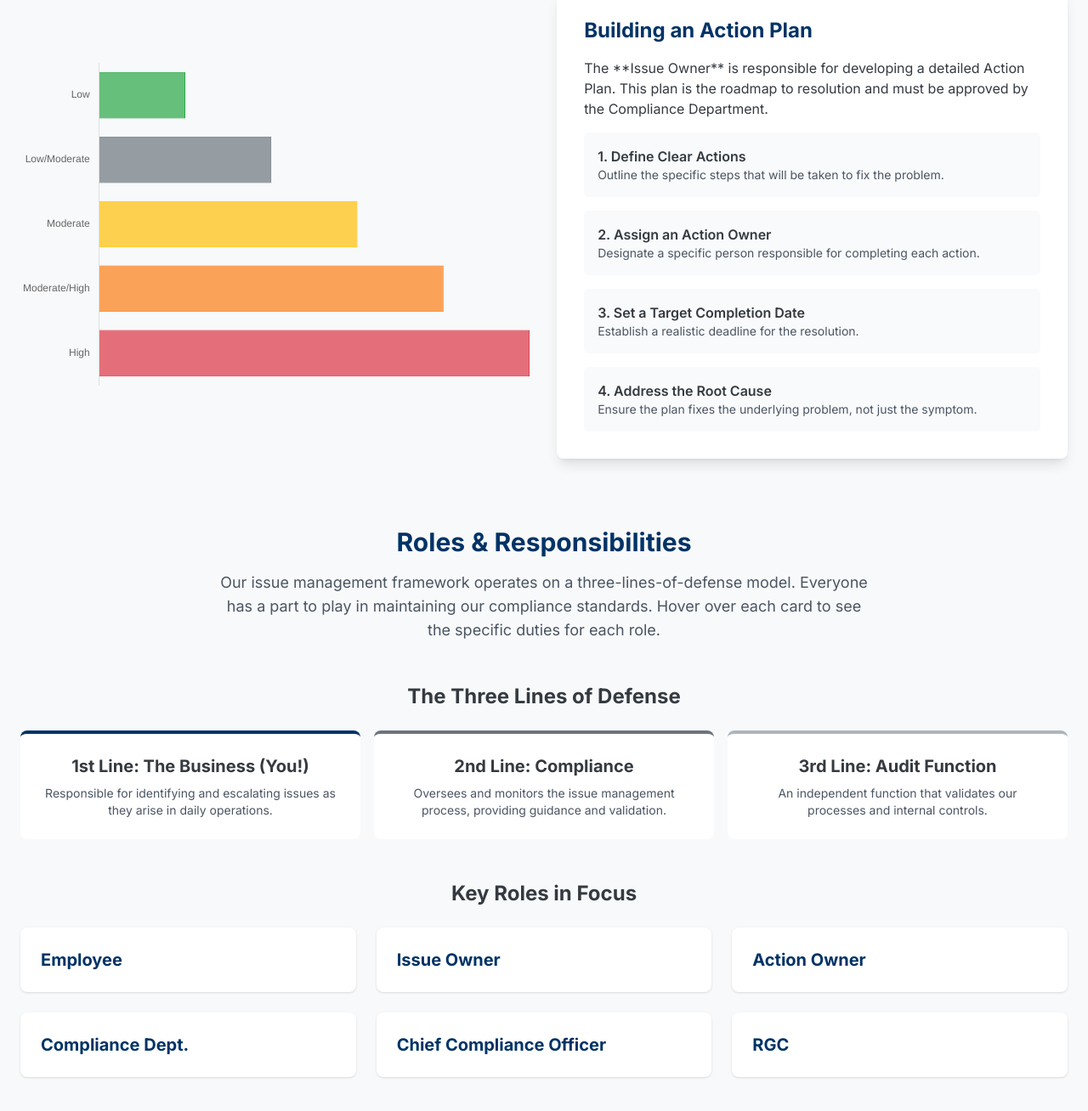
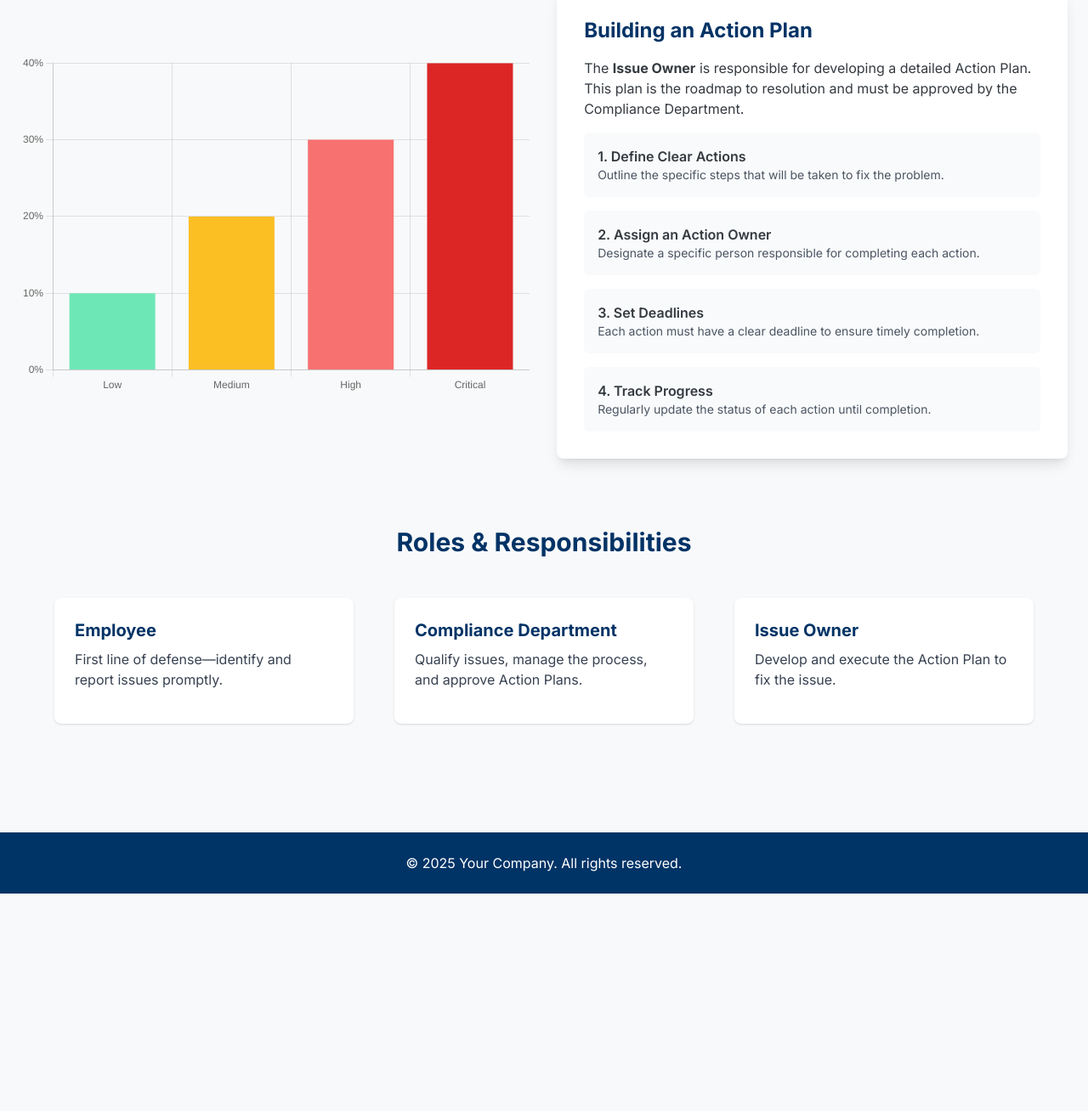
Before and after one commit to df-brainfinance/df-brainfinance.github.io, a plain HTML site: page index.html in a window 1280 px wide. Shown: the part 1448-2756 px from the top of the page at 85% size. After the commit the page ends 2500 px from the top, so only its background shows below. Drawn offline with nearby package versions, Linux system fonts and the light colour scheme.

Commit message:
Update index.html

```diff
--- a/index.html
+++ b/index.html
@@ -96,7 +96,7 @@
 
         <section id="process" class="mb-20">
             <h2 class="text-3xl font-bold text-center mb-12 text-[#003366]">The Escalation Process: A Step-by-Step Guide</h2>
-             <p class="text-lg text-gray-600 max-w-3xl mx-auto mb-12 text-center">The issue management process follows a clear, structured path from discovery to closure. Your primary responsibility is timely reporting within **two business days**. Click on each step below to learn more about what happens at each stage and what is required.</p>
+             <p class="text-lg text-gray-600 max-w-3xl mx-auto mb-12 text-center">The issue management process follows a clear, structured path from discovery to closure. Your primary responsibility is timely reporting within <strong>two business days</strong>. Click on each step below to learn more about what happens at each stage and what is required.</p>
             <div class="flex flex-col md:flex-row gap-8">
                 <div class="md:w-1/3">
                     <div id="step1" class="process-step p-4 mb-2 active">
@@ -115,7 +115,7 @@
                 <div class="md:w-2/3 bg-white p-8 rounded-lg shadow-lg">
                     <div id="step1-content">
                         <h3 class="text-2xl font-bold mb-4 text-[#003366]">Discovery & Escalation</h3>
-                        <p class="mb-4">A compliance issue is any gap between our practices and laws, regulations, or policies. It can be an **Internal Mistake**, a **Customer Complaint**, or a **Regulatory Finding**.</p>
+                        <p class="mb-4">A compliance issue is any gap between our practices and laws, regulations, or policies. It can be an <strong>Internal Mistake</strong>, a <strong>Customer Complaint</strong>, or a <strong>Regulatory Finding</strong>.</p>
                         <p class="mb-4 font-semibold">Your responsibility is to report any potential issue to the Compliance Department within <span class="text-[#003366]">2 business days</span> of discovery.</p>
                         <div class="bg-gray-100 p-4 rounded-md">
                             <h4 class="font-bold mb-2">Your escalation must include:</h4>
@@ -157,7 +157,7 @@
                 </div>
                 <div class="lg:w-1/2 w-full bg-white p-8 rounded-lg shadow-lg">
                     <h3 class="text-2xl font-bold mb-4 text-[#003366]">Building an Action Plan</h3>
-                    <p class="mb-4">The **Issue Owner** is responsible for developing a detailed Action Plan. This plan is the roadmap to resolution and must be approved by the Compliance Department.</p>
+                    <p class="mb-4">The <strong>Issue Owner</strong> is responsible for developing a detailed Action Plan. This plan is the roadmap to resolution and must be approved by the Compliance Department.</p>
                     <div class="space-y-4">
                         <div class="p-4 bg-gray-50 rounded-md">
                             <h4 class="font-semibold">1. Define Clear Actions</h4>
@@ -168,12 +168,12 @@
                             <p class="text-sm text-gray-600">Designate a specific person responsible for completing each action.</p>
                         </div>
                         <div class="p-4 bg-gray-50 rounded-md">
-                            <h4 class="font-semibold">3. Set a Target Completion Date</h4>
-                            <p class="text-sm text-gray-600">Establish a realistic deadline for the resolution.</p>
+                            <h4 class="font-semibold">3. Set Deadlines</h4>
+                            <p class="text-sm text-gray-600">Each action must have a clear deadline to ensure timely completion.</p>
                         </div>
                         <div class="p-4 bg-gray-50 rounded-md">
-                            <h4 class="font-semibold">4. Address the Root Cause</h4>
-                            <p class="text-sm text-gray-600">Ensure the plan fixes the underlying problem, not just the symptom.</p>
+                            <h4 class="font-semibold">4. Track Progress</h4>
+                            <p class="text-sm text-gray-600">Regularly update the status of each action until completion.</p>
                         </div>
                     </div>
                 </div>
@@ -181,181 +181,140 @@
         </section>
 
         <section id="roles" class="mb-20">
-            <h2 class="text-3xl font-bold text-center mb-4 text-[#003366]">Roles & Responsibilities</h2>
-            <p class="text-lg text-gray-600 max-w-3xl mx-auto mb-12 text-center">Our issue management framework operates on a three-lines-of-defense model. Everyone has a part to play in maintaining our compliance standards. Hover over each card to see the specific duties for each role.</p>
-
-            <div class="mb-12">
-                <h3 class="text-2xl font-bold text-center mb-6">The Three Lines of Defense</h3>
-                <div class="grid md:grid-cols-3 gap-4 text-center">
-                    <div class="bg-white p-6 rounded-lg border-t-4 border-[#003366]">
-                        <h4 class="font-bold text-xl">1st Line: The Business (You!)</h4>
-                        <p class="text-sm text-gray-600 mt-2">Responsible for identifying and escalating issues as they arise in daily operations.</p>
-                    </div>
-                    <div class="bg-white p-6 rounded-lg border-t-4 border-[#6c757d]">
-                        <h4 class="font-bold text-xl">2nd Line: Compliance</h4>
-                        <p class="text-sm text-gray-600 mt-2">Oversees and monitors the issue management process, providing guidance and validation.</p>
-                    </div>
-                    <div class="bg-white p-6 rounded-lg border-t-4 border-[#ADB5BD]">
-                        <h4 class="font-bold text-xl">3rd Line: Audit Function</h4>
-                        <p class="text-sm text-gray-600 mt-2">An independent function that validates our processes and internal controls.</p>
+            <h2 class="text-3xl font-bold text-center mb-12 text-[#003366]">Roles & Responsibilities</h2>
+            <div class="grid md:grid-cols-3 gap-12 max-w-6xl mx-auto">
+                <div class="role-card bg-white p-6 rounded-lg shadow cursor-pointer hover:shadow-lg transition">
+                    <h3 class="text-xl font-bold mb-2 text-[#003366]">Employee</h3>
+                    <p class="text-gray-700 mb-4">First line of defense—identify and report issues promptly.</p>
+                    <div class="details text-sm text-gray-600">
+                        <ul class="list-disc list-inside">
+                            <li>Recognize potential compliance issues.</li>
+                            <li>Report issues to Compliance within 2 business days.</li>
+                            <li>Provide detailed information to support investigation.</li>
+                        </ul>
                     </div>
                 </div>
+                <div class="role-card bg-white p-6 rounded-lg shadow cursor-pointer hover:shadow-lg transition">
+                    <h3 class="text-xl font-bold mb-2 text-[#003366]">Compliance Department</h3>
+                    <p class="text-gray-700 mb-4">Qualify issues, manage the process, and approve Action Plans.</p>
+                    <div class="details text-sm text-gray-600">
+                        <ul class="list-disc list-inside">
+                            <li>Review escalated issues for qualification.</li>
+                            <li>Assign impact ratings and follow-up requirements.</li>
+                            <li>Approve Action Plans and monitor progress.</li>
+                        </ul>
                     </div>
-
-            <h3 class="text-2xl font-bold text-center mb-6">Key Roles in Focus</h3>
-            <div class="grid sm:grid-cols-2 lg:grid-cols-3 gap-6">
-                <div class="role-card card bg-white p-6 rounded-lg shadow">
-                    <h4 class="font-bold text-xl text-[#003366]">Employee</h4>
-                    <p class="details mt-2 text-gray-600">Identifies and escalates potential compliance issues promptly.</p>
                 </div>
-                <div class="role-card card bg-white p-6 rounded-lg shadow">
-                    <h4 class="font-bold text-xl text-[#003366]">Issue Owner</h4>
-                    <p class="details mt-2 text-gray-600">Develops and implements the action plan to fix the issue.</p>
+                <div class="role-card bg-white p-6 rounded-lg shadow cursor-pointer hover:shadow-lg transition">
+                    <h3 class="text-xl font-bold mb-2 text-[#003366]">Issue Owner</h3>
+                    <p class="text-gray-700 mb-4">Develop and execute the Action Plan to fix the issue.</p>
+                    <div class="details text-sm text-gray-600">
+                        <ul class="list-disc list-inside">
+                            <li>Define clear actions, deadlines, and responsible persons.</li>
+                            <li>Report progress to Compliance regularly.</li>
+                            <li>Ensure timely resolution and closure.</li>
+                        </ul>
                     </div>
-                <div class="role-card card bg-white p-6 rounded-lg shadow">
-                    <h4 class="font-bold text-xl text-[#003366]">Action Owner</h4>
-                    <p class="details mt-2 text-gray-600">Completes specific tasks within the action plan on time.</p>
-                </div>
-                <div class="role-card card bg-white p-6 rounded-lg shadow">
-                    <h4 class="font-bold text-xl text-[#003366]">Compliance Dept.</h4>
-                    <p class="details mt-2 text-gray-600">Manages the overall process, tracks issues, and approves closures.</p>
-                </div>
-                <div class="role-card card bg-white p-6 rounded-lg shadow">
-                    <h4 class="font-bold text-xl text-[#003366]">Chief Compliance Officer</h4>
-                    <p class="details mt-2 text-gray-600">Ultimately responsible for the standard and its effective implementation.</p>
-                </div>
-                <div class="role-card card bg-white p-6 rounded-lg shadow">
-                    <h4 class="font-bold text-xl text-[#003366]">RGC</h4>
-                    <p class="details mt-2 text-gray-600">Provides oversight and approves high-risk and regulatory-related issue closures.</p>
                 </div>
             </div>
         </section>
 
     </main>
 
-    <footer class="bg-white border-t mt-12">
-        <div class="container mx-auto px-6 py-4 text-center text-gray-500">
-            <p>&copy; 2025 Your Company. All Rights Reserved. For Internal Training Purposes Only.</p>
-        </div>
+    <footer class="bg-[#003366] text-white py-6 text-center">
+        &copy; 2025 Your Company. All rights reserved.
     </footer>
 
     <script>
-        document.addEventListener('DOMContentLoaded', function() {
-            // Navigation scroll highlighting
-            const sections = document.querySelectorAll('section');
-            const navLinks = document.querySelectorAll('.nav-link');
-
-            window.addEventListener('scroll', () => {
-                let current = '';
-                sections.forEach(section => {
-                    const sectionTop = section.offsetTop;
-                    if (pageYOffset >= sectionTop - 60) {
-                        current = section.getAttribute('id');
-                    }
-                });
-
-                navLinks.forEach(link => {
-                    link.classList.remove('active');
-                    if (link.getAttribute('href').includes(current)) {
-                        link.classList.add('active');
-                    }
-                });
-            });
-
-            // Smooth scrolling for nav links
-            navLinks.forEach(anchor => {
-                anchor.addEventListener('click', function (e) {
-                    e.preventDefault();
-                    document.querySelector(this.getAttribute('href')).scrollIntoView({
-                        behavior: 'smooth'
-                    });
-                });
-            });
-
-            // Process steps interaction
+        // Process steps toggling
         const steps = document.querySelectorAll('.process-step');
-            const stepContents = document.querySelectorAll('[id$="-content"]');
+        const contents = {
+            step1: document.getElementById('step1-content'),
+            step2: document.getElementById('step2-content'),
+            step3: document.getElementById('step3-content')
+        };
 
         steps.forEach(step => {
             step.addEventListener('click', () => {
                 steps.forEach(s => s.classList.remove('active'));
                 step.classList.add('active');
 
-                    const targetId = step.id + '-content';
-                    stepContents.forEach(content => {
-                        if (content.id === targetId) {
-                            content.classList.remove('hidden');
+                for (const key in contents) {
+                    if (key === step.id) {
+                        contents[key].classList.remove('hidden');
                     } else {
-                            content.classList.add('hidden');
+                        contents[key].classList.add('hidden');
+                    }
                 }
             });
         });
+
+        // Role cards details toggle on click (mobile friendly)
+        const roleCards = document.querySelectorAll('.role-card');
+        roleCards.forEach(card => {
+            card.addEventListener('click', () => {
+                const details = card.querySelector('.details');
+                if (details.style.display === 'block') {
+                    details.style.display = 'none';
+                } else {
+                    details.style.display = 'block';
+                }
+            });
         });
 
-            // Impact Chart
+        // Chart.js for Impact Assessment
         const ctx = document.getElementById('impactChart').getContext('2d');
-            const impactData = {
-                labels: ['Low', 'Low/Moderate', 'Moderate', 'Moderate/High', 'High'],
+
+        const impactChart = new Chart(ctx, {
+            type: 'bar',
+            data: {
+                labels: ['Low', 'Medium', 'High', 'Critical'],
                 datasets: [{
-                    label: 'Impact Level',
-                    data: [1, 2, 3, 4, 5],
+                    label: 'Impact Rating',
+                    data: [10, 20, 30, 40],
                     backgroundColor: [
-                        'rgba(40, 167, 69, 0.7)',
-                        'rgba(108, 117, 125, 0.7)',
-                        'rgba(255, 193, 7, 0.7)',
-                        'rgba(253, 126, 20, 0.7)',
-                        'rgba(220, 53, 69, 0.7)'
-                    ],
-                    borderColor: [
-                        'rgba(40, 167, 69, 1)',
-                        'rgba(108, 117, 125, 1)',
-                        'rgba(255, 193, 7, 1)',
-                        'rgba(253, 126, 20, 1)',
-                        'rgba(220, 53, 69, 1)'
-                    ],
-                    borderWidth: 1
+                        '#6EE7B7',
+                        '#FBBF24',
+                        '#F87171',
+                        '#DC2626'
+                    ]
                 }]
-            };
-            const impactTooltips = [
-                'Inconsequential risk. Requires minor action.',
-                'Minor risk due to a weakness. Requires timely action.',
-                'More than inconsequential risk due to a poorly designed control. Requires prompt action.',
-                'Meaningful risk due to an absent or failed control. Requires urgent action.',
-                'Significant risk (financial, legal, or reputational). Requires immediate action. Regulatory findings are automatically High Impact.'
-            ];
-
-            new Chart(ctx, {
-                type: 'bar',
-                data: impactData,
+            },
             options: {
                 responsive: true,
                 maintainAspectRatio: false,
-                    indexAxis: 'y',
-                    scales: {
-                        x: {
-                            display: false,
-                            beginAtZero: true
-                        },
-                        y: {
-                            grid: { display: false }
-                        }
-                    },
                 plugins: {
-                        legend: {
-                            display: false
-                        },
                     tooltip: {
                         callbacks: {
                             label: function(context) {
-                                    return impactTooltips[context.dataIndex];
+                                const impactDescriptions = {
+                                    'Low': 'Minor impact, minimal risk.',
+                                    'Medium': 'Moderate impact, requires timely action.',
+                                    'High': 'Significant impact, immediate attention needed.',
+                                    'Critical': 'Severe impact, escalated to executive level.'
+                                };
+                                let label = context.dataset.label || '';
+                                if (label) label += ': ';
+                                label += impactDescriptions[context.label] || '';
+                                return label;
                             }
+                        }
+                    },
+                    legend: {
+                        display: false
+                    }
+                },
+                scales: {
+                    y: {
+                        beginAtZero: true,
+                        ticks: {
+                            stepSize: 10,
+                            callback: function(value) { return value + '%'; }
                         }
                     }
                 }
             }
         });
-        });
     </script>
-
 </body>
 </html>
```
Lines whose indentation alone changed are shown as unchanged.
